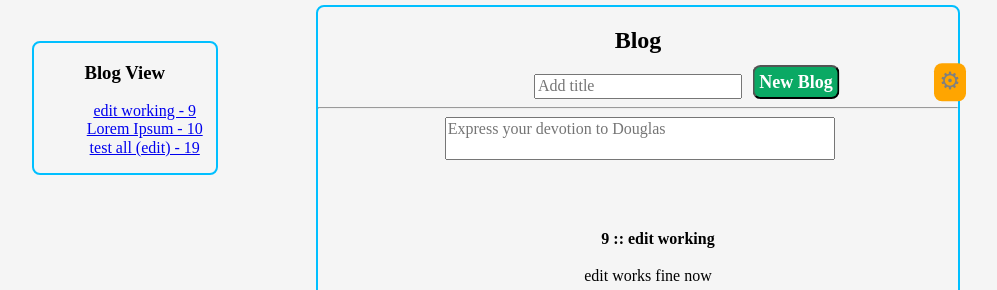
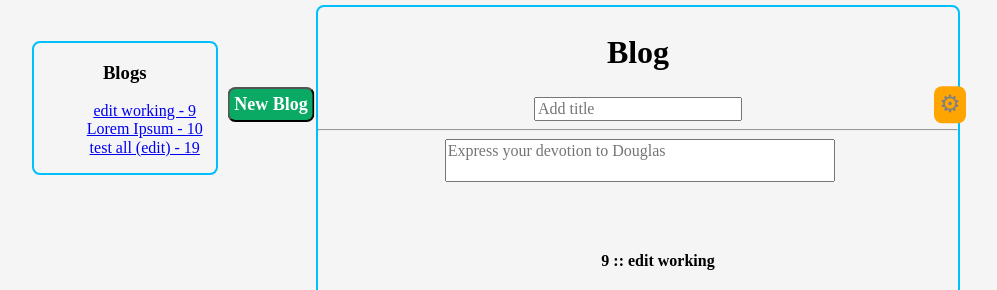
Before and after one commit to cs401-fall2022/lesson23-stocktonwoodworth, a Node server app: page / in a window 1280 px wide. Shown: the top 290 px of the page, without its empty margins (4-1001 px from the left). Run offline with Node 20, Linux system fonts and the light colour scheme; data comes from the database, SQL or seed files in the repository; both versions use the stored data as it was after the commit; some libraries are stand-ins or nearby versions.

Commit message:
style changes

```diff
--- a/public/stylesheets/style.css
+++ b/public/stylesheets/style.css
@@ -1,5 +1,11 @@
 body {
     background-color: whitesmoke;
+    margin: 0;
+}
+
+h2 {
+    font-family: "fangsong", Serif;
+    font-size: xx-large;
 }
 
 /* Navigation menu */
@@ -36,8 +42,7 @@ ul {
     color: white;
     padding: 5px 5px 5px 5px;
     font-weight: bold;
-    /*transform: translateY(-4em);*/
-    transform: translate(-100%, -4em);
+    transform: translate(-700%, -4em);
 }
 
 .new-entry:hover {
@@ -106,14 +111,14 @@ div.blog {
     transform: translate(18em, -50%);
 }
 
-/* Change color of dropdown links on hover */
-.dropdown-content a:hover {background-color: #ddd;}
-
 /* Show the dropdown menu on hover */
 .dropdown:hover .dropdown-content {display: block;}
 
 /* Change the background color of the dropdown button when the dropdown content is shown */
-.dropdown:hover .drop {background-color: darkorange;}
+.dropdown:hover .drop {
+    background-color: darkorange;
+
+}
 
 /* End dropdown menu styling */
 
--- a/views/index.html
+++ b/views/index.html
@@ -40,7 +40,5 @@
     </div>
 </form>
 <!-- End container for the blog entries -->
-
-
 </body>
 </html>
--- a/views/index.pug
+++ b/views/index.pug
@@ -1,66 +1,68 @@
 extends layout
 
 block content
-    // Left navigation menu
-    // TODO make ID clickable, will link to the blog location
-    .nav-menu
-        h3 Blog View
-        ul
-            each txt in data
-                li
-                    a(href='#') #{txt.blog_title} - #{txt.blog_id}
-    // End nav menu
 
-    // Ad space
-    .ads
-        iframe(width='300' height='200' src='https://www.youtube.com/embed/Pb_a6oG_fqA?autoplay=1&mute=1'
-            title='Accelerating HPC Applications with NVIDIA BlueField Data Processing Unit'
-            frameborder='0' allow='accelerometer; autoplay; clipboard-write; encrypted-media; ' +
-        'gyroscope; picture-in-picture' allowfullscreen='')
-    // End ad space
+    body
 
-    // Blog entries
-    .blog
-        h2 Blog
-        // Add button
-        form(action='/add' method='POST' autocomplete='off')
-            label(for='blog_title')
-            input(type='text' name='blog_title' id='blog_title' placeholder="Add title")
-            br
-            hr
-            label(for='blog_txt')
-            textarea#blog_txt(name='blog_txt' rows='2' cols='10' wrap='soft' placeholder='Express your devotion to Douglas')
-            button.new-entry() New Blog
-        // Options button, contains delete and edit
-        .dropdown
-            // gear icon
-            button.drop &#x2699;
-            .dropdown-content
-                form(action='/delete' method='POST' autocomplete='off')
-                    .optionNav
-                        input(type='txt' name='blog' placeholder='ID of blog')
-                        button(type='submit') Delete
+        // Left navigation menu
+        .nav-menu
+            h3 Blogs
+            ul
+                each txt in data
+                    li
+                        a(href='#') #{txt.blog_title} - #{txt.blog_id}
+        // End nav menu
 
+        // Ad space
+        //.ads
+        //    iframe(width='300' height='200' src='https://www.youtube.com/embed/Pb_a6oG_fqA?autoplay=1&mute=1'
+        //        title='Accelerating HPC Applications with NVIDIA BlueField Data Processing Unit'
+        //        frameborder='0' allow='accelerometer; autoplay; clipboard-write; encrypted-media; ' +
+        //    'gyroscope; picture-in-picture' allowfullscreen='')
+        //// End ad space
+
+        // Blog entries
+        .blog
+            h2 Blog
+            // Add button
+            form(action='/add' method='POST' autocomplete='off')
+                label(for='blog_title')
+                input(type='text' name='blog_title' id='blog_title' placeholder="Add title")
+                br
                 hr
-                // Edit option
-                form(action='/edit' method='POST' autocomplete='off')
+                label(for='blog_txt')
+                textarea#blog_txt(name='blog_txt' rows='2' cols='10' wrap='soft' placeholder='Express your devotion to Douglas')
+                button.new-entry() New Blog
+            // Options button, contains delete and edit
+            .dropdown
+                // gear icon
+                button.drop &#x2699;
+                .dropdown-content
+                    form(action='/delete' method='POST' autocomplete='off')
+                        .optionNav
+                            input(type='txt' name='blog' placeholder='ID of blog')
+                            button(type='submit') Delete
+
                     hr
-                    input(type='text' name='id_edit' id='id_edit' placeholder='ID of blog you want to edit')
+                    // Edit option
+                    form(action='/edit' method='POST' autocomplete='off')
+                        hr
+                        input(type='text' name='id_edit' id='id_edit' placeholder='ID of blog you want to edit')
+                        br
+                        br
+                        input(name='title_edit' id='title_edit' placeholder='edit title')
+                        br
+                        br
+                        textarea(name='blog_txt_edit' id='blog_txt_edit' rows='2' cols='10' wrap='soft' placeholder='change post')
+                        br
+                        button(type='submit') Edit
+
+            // Populated list
+            ul
+                each txt in data
+                    li
+                        div#idTitle #{txt.blog_id} :: #{txt.blog_title}
+                        br
+                        div#formatBlog #{txt.blog_txt}
                     br
-                    br
-                    input(name='title_edit' id='title_edit' placeholder='edit title')
-                    br
-                    br
-                    textarea(name='blog_txt_edit' id='blog_txt_edit' rows='2' cols='10' wrap='soft' placeholder='change post')
-                    br
-                    button(type='submit') Edit
-
-        // Populated list
-        ul
-            each txt in data
-                li
-                    div#idTitle #{txt.blog_id} :: #{txt.blog_title}
-                    br
-                    div#formatBlog #{txt.blog_txt}
                 br
-            br
```
Also changed, not shown: mydb.sqlite3.
